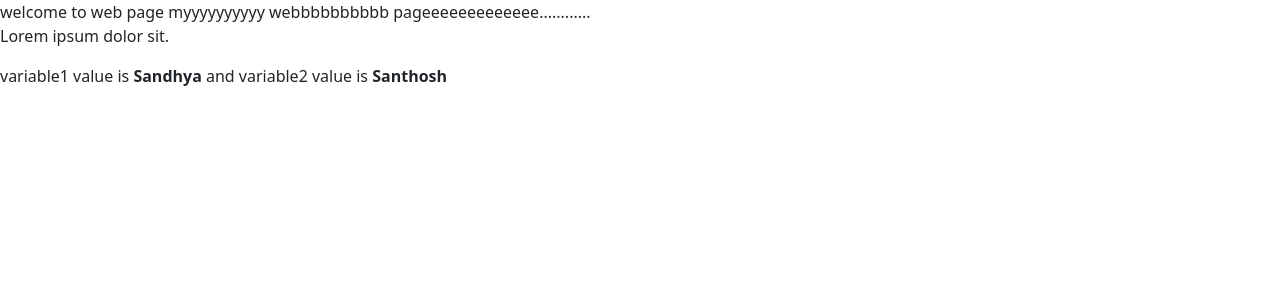
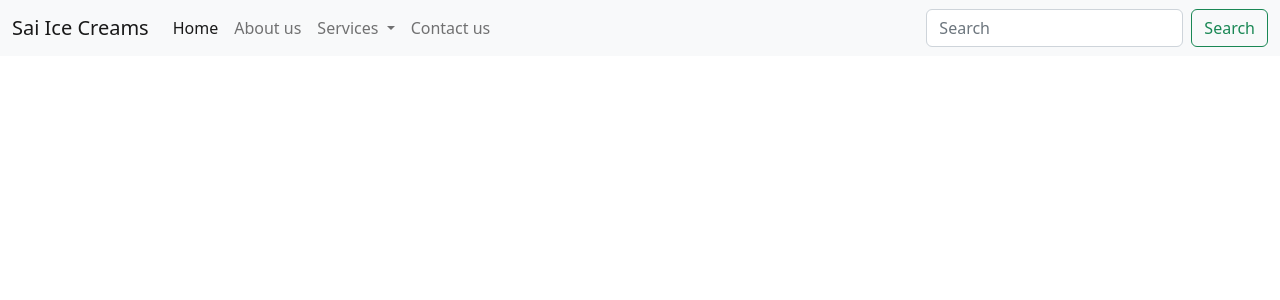
Before and after one commit to saishankar2748/Django_hello_basicProject, a Django app: page / in a window 1280 px wide. Shown: the top 300 px of the page. Run offline with Django 4.2, Linux system fonts and the light colour scheme.

Commit message:
styling in html file

```diff
--- a/templates/index.html
+++ b/templates/index.html
@@ -1,16 +1,49 @@
-<!DOCTYPE html>
+<!doctype html>
 <html lang="en">
-<head>
-    <meta charset="UTF-8">
-    <meta http-equiv="X-UA-Compatible" content="IE=edge">
-    <meta name="viewport" content="width=device-width, initial-scale=1.0">
-    <title>This a test page</title>
-</head>
-<body>
+  <head>
+    <meta charset="utf-8">
+    <meta name="viewport" content="width=device-width, initial-scale=1">
     <!-- CSS only -->
 <link href="https://cdn.jsdelivr.net/npm/bootstrap@5.2.2/dist/css/bootstrap.min.css" rel="stylesheet" integrity="sha384-Zenh87qX5JnK2Jl0vWa8Ck2rdkQ2Bzep5IDxbcnCeuOxjzrPF/et3URy9Bv1WTRi" crossorigin="anonymous">
-    welcome to web page myyyyyyyyyy webbbbbbbbbb pageeeeeeeeeeeee............
-    <p>Lorem ipsum dolor sit.</p>
-    variable1 value is <b>{{var1}}</b> and variable2 value is <b>{{var2}}</b>
-</body>
+    <title>Sai Ice_creams</title>
+  </head>
+  <body>
+
+    <nav class="navbar navbar-expand-lg  bg-light">
+        <div class="container-fluid">
+          <a class="navbar-brand" href="#">Sai Ice Creams</a>
+          <button class="navbar-toggler" type="button" data-bs-toggle="collapse" data-bs-target="#navbarSupportedContent" aria-controls="navbarSupportedContent" aria-expanded="false" aria-label="Toggle navigation">
+            <span class="navbar-toggler-icon"></span>
+          </button>
+          <div class="collapse navbar-collapse" id="navbarSupportedContent">
+            <ul class="navbar-nav me-auto mb-2 mb-lg-0">
+              <li class="nav-item">
+                <a class="nav-link active" aria-current="page" href="/">Home</a>
+              </li>
+              <li class="nav-item">
+                <a class="nav-link" href="/about">About us</a>
+              </li>
+              <li class="nav-item dropdown">
+                <a class="nav-link dropdown-toggle" href="/service" role="button" data-bs-toggle="dropdown" aria-expanded="false">
+                  Services
+                </a>
+                <ul class="dropdown-menu">
+                  <li><a class="dropdown-item" href="#">Icecream</a></li>
+                  <li><a class="dropdown-item" href="#">Coconut</a></li>
+                  <li><hr class="dropdown-divider"></li>
+                  <li><a class="dropdown-item" href="#">Somee</a></li>
+                </ul>
+              </li>
+              <li class="nav-item">
+                <a class="nav-link" href="/contact">Contact us</a>
+              </li>
+            </ul>
+            <form class="d-flex" role="search">
+              <input class="form-control me-2" type="search" placeholder="Search" aria-label="Search">
+              <button class="btn btn-outline-success" type="submit">Search</button>
+            </form>
+          </div>
+        </div>
+      </nav>
+  </body>
 </html>
```
